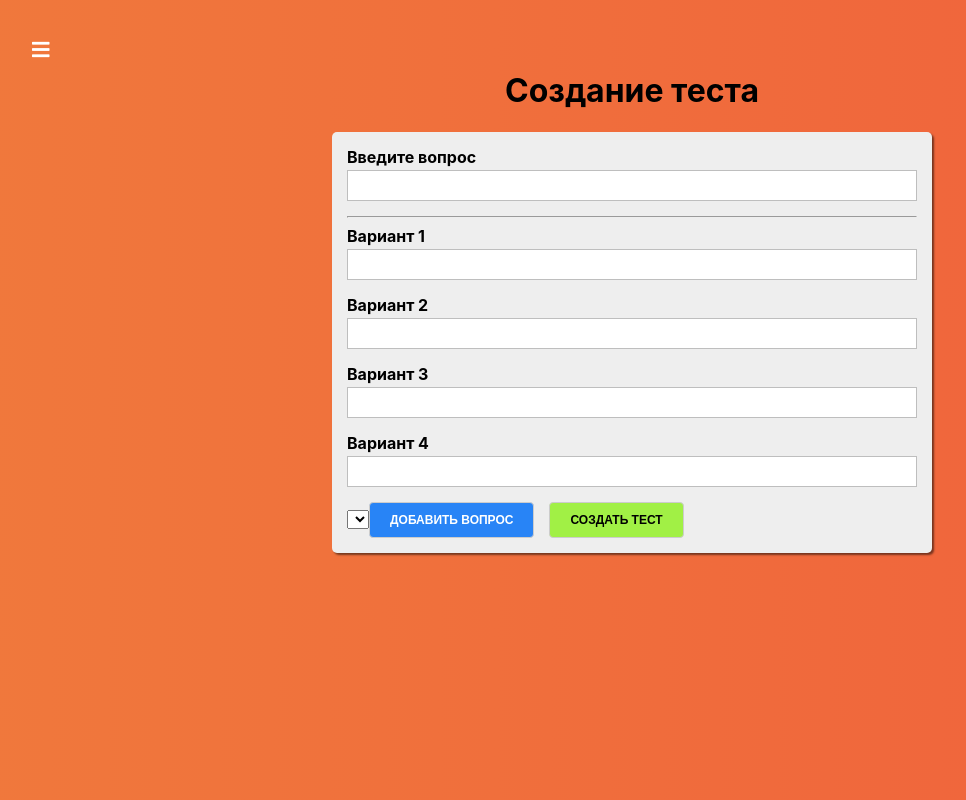
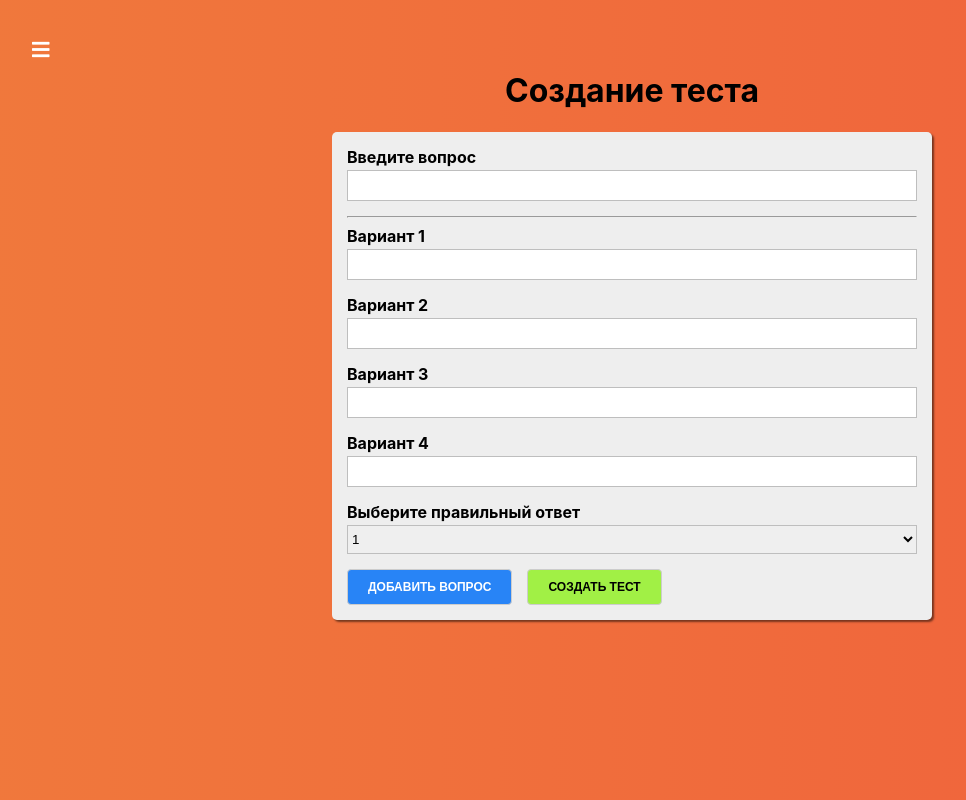
Before and after one commit to Kelevra-pro/quiz, a React app: page /quiz-creator in a window 1280 px wide. Shown: the whole page, without its empty margins (8-974 px from the left). Built offline with nearby package versions, Linux system fonts and the light colour scheme.

Commit message:
component select added

```diff
--- /dev/null
+++ b/src/components/UI/Select/Select.js
@@ -0,0 +1,31 @@
+import React from 'react'
+import classes from './Select.module.scss'
+
+const Select = props => {
+    const htmlFor = `${props.label}-${Math.random()}`;
+
+    return (
+        <div className={classes.Select}>
+            <label htmlFor={htmlFor}>{props.label}</label>
+            <select
+                id={htmlFor}
+                value={props.value}
+                onChange={props.onChange}
+            >
+                {props.options.map((option, index) => {
+                    return (
+                        <option
+                            value={option.value}
+                            key={option.value + index}
+                        >
+                            {option.text}
+                        </option>
+                    )
+                })}
+
+            </select>
+        </div>
+    )
+};
+
+export default Select
--- /dev/null
+++ b/src/components/UI/Select/Select.module.scss
@@ -0,0 +1,21 @@
+.Select {
+  margin-bottom: 15px;
+}
+
+.Select label {
+  margin: 0 0 3px 0;
+  padding: 0;
+  font-weight: bold;
+  display: block;
+}
+
+.Select select {
+  display: block;
+  box-sizing: border-box;
+  border: 1px solid #bebebe;
+  margin: 0 0 5px;
+  height: 29px;
+  width: 100%;
+  outline: none;
+  transition: all 300ms ease-in-out;
+}
--- a/src/containers/QuizCreator/QuizCreator.js
+++ b/src/containers/QuizCreator/QuizCreator.js
@@ -2,6 +2,7 @@
 import classes from './QuizCreator.module.scss'
 import Button from "../../components/UI/Button/Button";
 import Input from "../../components/UI/Input/Input";
+import Select from "../../components/UI/Select/Select";
 import {createControl} from "../../form/formFramework";
 import Auxiliary from "../../hoc/Auxiliary/Auxiliary";
 
@@ -71,7 +72,26 @@
         })
     }
 
+    selectChangeHandler = event => {
+        this.setState({
+            rightAnswerId: +event.target.value
+        })
+    };
+
     render() {
+
+        const select = <Select
+            label='Выберите правильный ответ'
+            value={this.state.rightAnswerId}
+            onChange={this.selectChangeHandler}
+            options={[
+                {text: 1, value: 1},
+                {text: 2, value: 2},
+                {text: 3, value: 3},
+                {text: 4, value: 4}
+            ]}
+        />;
+
         return (
             <div className={classes.QuizCreator}>
                 <div>
@@ -81,7 +101,7 @@
 
                         {this.renderControls()}
 
-                        <select></select>
+                        {select}
 
                         <Button
                             type='primary'
```
